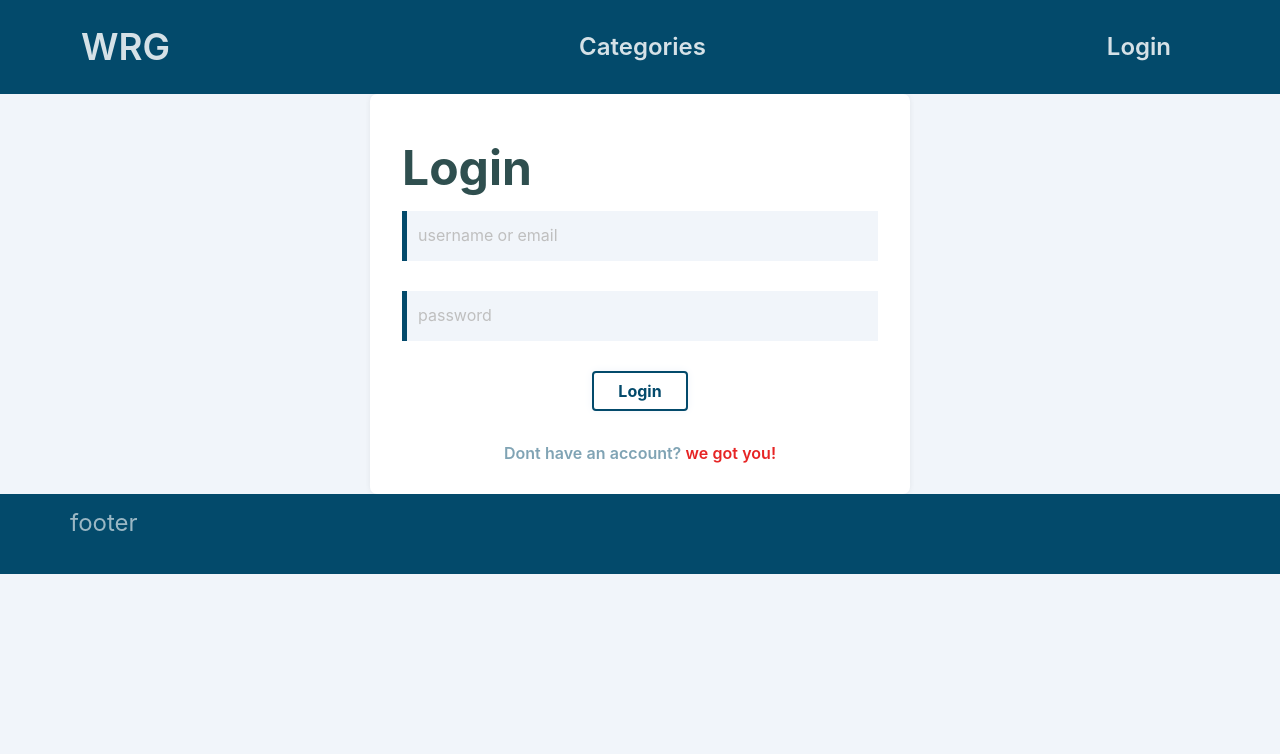
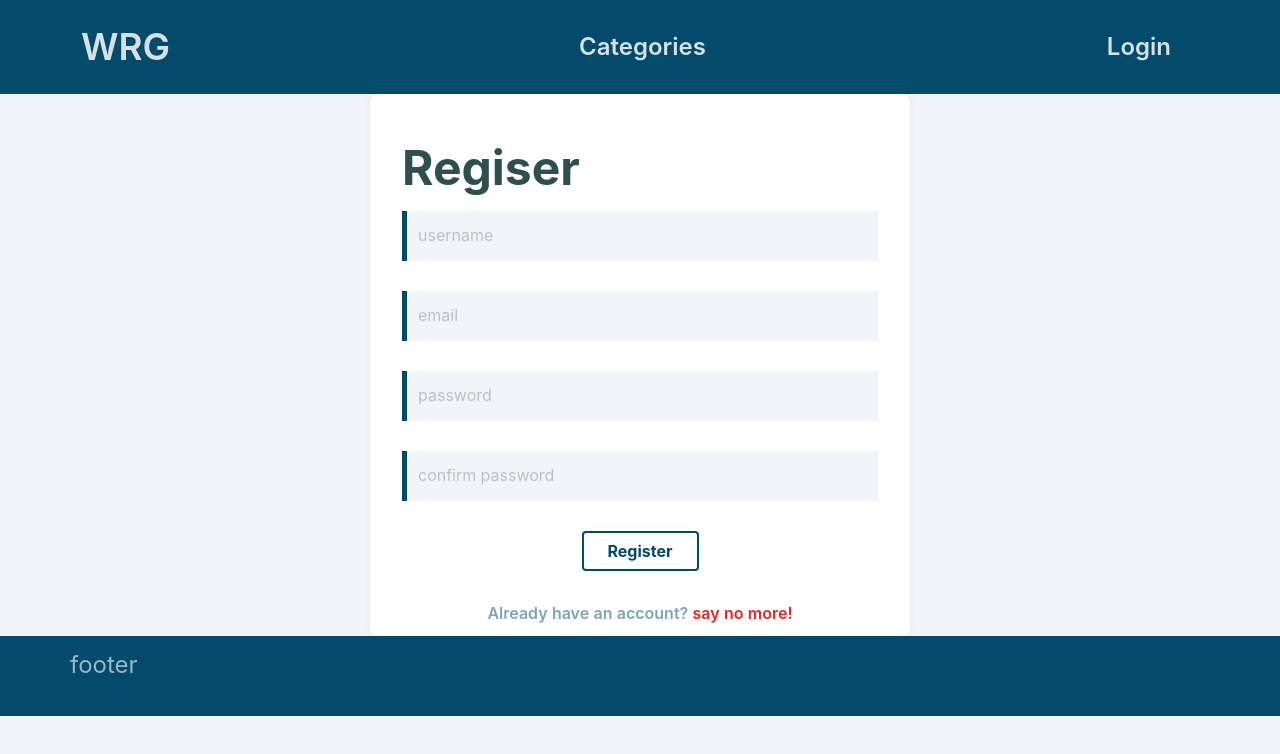
Before and after one commit to willroyMyles/wrg-graphql, a React (Create React App) app: page /auth in a window 1280 px wide. Both pictures are taken after a click on the element "we got you!". Shown: the top 754 px of the page. Built offline with nearby package versions, Linux system fonts and the light colour scheme.

Commit message:
Add login and register fuctionality

```diff
--- a/src/assets/css/style.css
+++ b/src/assets/css/style.css
@@ -6,6 +6,7 @@
 
     --offer-primary : rgb(228, 13, 13);
     --offer-secondary : rgb(255, 220, 220);;
+    --error : rgba(255,0,0,1);
 
 
     --borderRadius : 7px;
@@ -214,6 +215,11 @@ body{
       font-size: 1rem;
   }
 
+  .input-errors{
+    border-left: 5px solid var(--error);
+
+  }
+
 
   .comment-card{
       background-color: var(--pastel-bg);
--- a/src/data-layer/api/Queries.tsx
+++ b/src/data-layer/api/Queries.tsx
@@ -83,3 +83,26 @@ export const CREATE_COMMENT = gql`
     }
   }
 `
+
+export const REGISTER = gql`
+  mutation register($data : UsersPermissionsRegisterInput!){
+    register(input: $data){
+      jwt
+      user{
+        id
+        username
+      }
+    }
+  }
+`
+
+export const LOGIN = gql`
+  mutation login($data: UsersPermissionsLoginInput!){
+    login(input: $data){
+      jwt
+      user{
+        id
+      }
+    }
+  }
+`
--- a/src/pages/auth/AuthPage.tsx
+++ b/src/pages/auth/AuthPage.tsx
@@ -1,6 +1,7 @@
 import React, { useState } from 'react'
 import { ButtonGroup, Card, Col, Row, ToggleButton } from 'react-bootstrap'
 import Login from './Login'
+import Register from './Register'
 
 const pages = () =>[
     {name :"login", value:1},
@@ -13,13 +14,16 @@ const AuthPage = () => {
 
     const [value, setValue] = useState<number>(0)
 
+    const onChange = (index:number) => setValue(index);
+
     return (
         <div>
            <Row>
                <Col />
                <Col  md={6}>
                <Card className="post-card" style={{minHeight:"50vh"}}>
-                    <Login />
+                   {value == 0 && <Login change={(index) => onChange(index)} />}
+                   {value == 1 && <Register change={onChange}  />}
                </Card>
                </Col>
                <Col />
--- a/src/pages/auth/Login.tsx
+++ b/src/pages/auth/Login.tsx
@@ -1,13 +1,39 @@
+import { useMutation } from '@apollo/client'
 import { Input, Space } from 'antd'
 import React from 'react'
 import { Col, Row } from 'react-bootstrap'
 import { useForm } from 'react-hook-form'
 import FormControler from '../../components/FormControler'
 import { Headliner } from '../../components/Typography'
+import { LOGIN } from '../../data-layer/api/Queries'
 
-const Login = () => {
+interface FormProps{
+    username:string
+    password: string
+}
 
-    const { control, } = useForm();
+const Login = ({change} : {change : (index:number)=>void }) => {
+
+    const { control, handleSubmit, errors } = useForm<FormProps>();
+
+    const [login, options] = useMutation(LOGIN)
+
+    const onSubmit = (data:any) =>{
+        const {username, password} = data;
+
+        console.log(username, password);
+
+        login({
+            variables : {data : {identifier : username, password:password}}
+        }).then(res=>{
+            console.log(res);
+
+        }).catch(err=>{
+            console.log(err.graphQLErrors[0].extensions.exception.data.data[0].messages[0].message);
+        })
+
+
+    }
 
     return (
         <div>
@@ -20,7 +46,7 @@ const Login = () => {
                     <FormControler
                         child={<Input className="inputs" bordered={false} placeholder="username or email" />}
                         control={control}
-                        name="title"
+                        name="username"
                     />
 
                 </Col>
@@ -29,9 +55,9 @@ const Login = () => {
             <Row>
                 <Col>
                     <FormControler
-                        child={<Input className="inputs" type="password" bordered={false} placeholder="password" />}
+                        child={<Input  className="inputs" type="password" bordered={false} placeholder="password" />}
                         control={control}
-                        name="title"
+                        name="password"
                     />
 
                 </Col>
@@ -39,13 +65,13 @@ const Login = () => {
             <div style={{height:30}} />
             <Row>
                 <Col>
-                    <div className="btn ">Login</div>
+                    <div onClick={()=> handleSubmit(onSubmit)()} className="btn ">Login</div>
                 </Col>
             </Row>
             <div style={{height:30}} />
             <Row>
                 <Col>
-                    <span className="muted">Dont have an account? </span><span className="action-link" onClick={() => console.log("greatness")}>we got you!</span>
+                    <span className="muted">Dont have an account? </span><span className="action-link" onClick={() => change(1)}>we got you!</span>
                 </Col>
             </Row>
         </div>
--- a/src/pages/auth/Register.tsx
+++ b/src/pages/auth/Register.tsx
@@ -1,9 +1,119 @@
+import { Input } from 'antd';
 import React from 'react'
+import { Row, Col } from 'react-bootstrap';
+import { useForm } from 'react-hook-form';
+import FormControler from '../../components/FormControler';
+import { Headliner } from '../../components/Typography';
+import Crypto from 'crypto'
+import { useMutation, ApolloError } from '@apollo/client';
+import { REGISTER } from '../../data-layer/api/Queries';
 
-const Register = () => {
+
+interface FormProps{
+    username:string
+    email:string
+    password:string
+    cpassword:string
+
+}
+
+const Register = ({change} : {change : (index:number)=>void }) => {
+    const { control, handleSubmit, errors } = useForm<FormProps>();
+
+    const [register, options] = useMutation(REGISTER,{
+        errorPolicy:"ignore"
+    })
+
+    const onSubmit = (data : any) =>{
+        console.log(data)
+        const {username, email, password} = data;
+
+
+        register({
+            variables: {data: {username, email, password}}
+        }).then(res=>{
+            console.log(res.data, res.errors);
+
+            if(res.data){
+                //user created
+            }else{
+                //user already exsists it seems
+            }
+
+        }).catch(err =>{
+            console.log(err)
+            console.log(err.networkError.response);
+            console.log(err.networkError.result);
+
+
+        })
+    }
+
+    const classNamesErrors = "inputs input-errors"
+
     return (
         <div>
-            register
+            <Row>
+                <Headliner>Regiser</Headliner>
+
+            </Row>
+            <Row>
+                <Col>
+                    <FormControler
+                        child={<Input className={errors.username ? classNamesErrors : "inputs"} bordered={false} placeholder="username" />}
+                        control={control}
+                        name="username"
+                    />
+
+                </Col>
+            </Row>
+            <div style={{height:30}} />
+            <Row>
+                <Col>
+                    <FormControler
+                        child={<Input className={errors.email ? classNamesErrors : "inputs"} bordered={false} placeholder="email" />}
+                        control={control}
+                        name="email"
+                    />
+
+                </Col>
+            </Row>
+            <div style={{height:30}} />
+            <Row>
+                <Col>
+                    <FormControler
+                        child={<Input
+                        type="password"
+                        className={errors.password ? classNamesErrors : "inputs"} bordered={false} placeholder="password" />}
+                        control={control}
+                        name="password"
+                    />
+
+                </Col>
+            </Row>
+            <div style={{height:30}} />
+            <Row>
+                <Col>
+                    <FormControler
+                        child={<Input className={errors.cpassword ? classNamesErrors : "inputs"} type="password" bordered={false} placeholder="confirm password" />}
+                        control={control}
+                        name="cpassword"
+                    />
+
+                </Col>
+            </Row>
+            <div style={{height:30}} />
+            <Row>
+                <Col>
+                    <div onClick={()=>{handleSubmit(onSubmit)()}} className="btn ">Register</div>
+                </Col>
+            </Row>
+            <div style={{height:30}} />
+            <Row>
+                <Col>
+                    <span className="muted">Already have an account? </span><span className="action-link" onClick={() => change(0)}>say no more!</span>
+                </Col>
+            </Row>
         </div>
     )
 }
```
Also changed, not shown: 1 other file (tests, documents, lock files or other folders).
